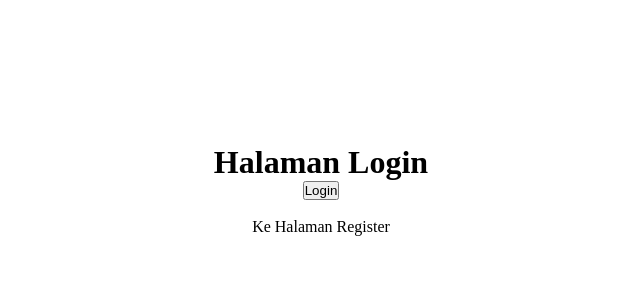
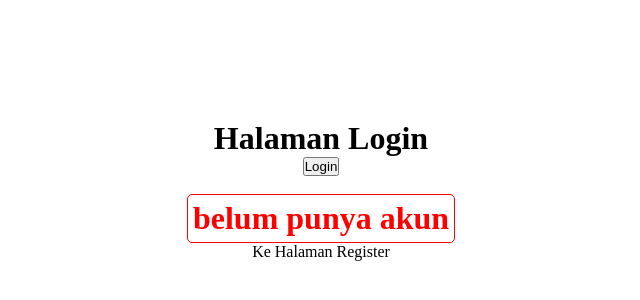
Before and after one commit to vanssea/Pemrograman-Framework_2026, a Next.js app in the folder P4/my-app/: page /auth/login in a window 1280 px wide. Shown: the part 210-510 px from the top of the page, without its empty margins (319-959 px from the left). Built offline with nearby package versions, Linux system fonts and the light colour scheme.

Commit message:
Langkah 6 - Inline Styling (CSS-in-JS)

```diff
--- a/P4/my-app/src/pages/views/auth/login/index.tsx
+++ b/P4/my-app/src/pages/views/auth/login/index.tsx
@@ -14,6 +14,14 @@ const TampilanLogin = () => {
     <div className={styles.login}>
       <h1>Halaman Login</h1>
       <button onClick={() => handleLogin()}>Login</button> <br />
+      <h1 style={{
+        color: "red",
+        border: "1px solid red",
+        borderRadius: "5px",
+        padding: "5px"
+      }}>
+        belum punya akun
+      </h1>
       <Link href="/auth/register">Ke Halaman Register</Link>
     </div>
   );
```
